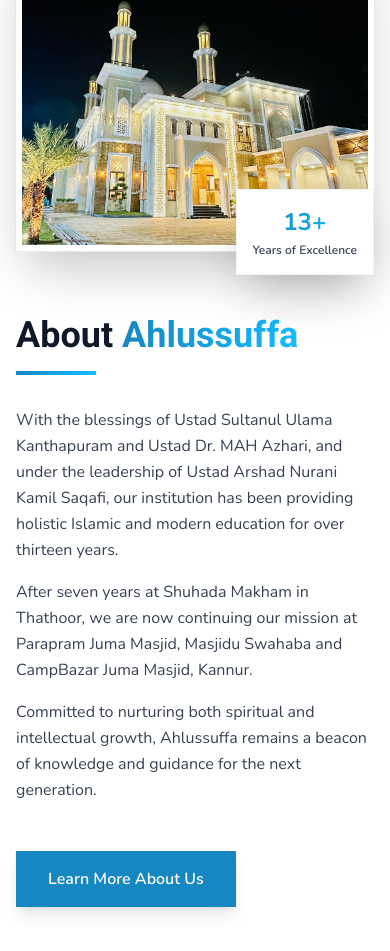
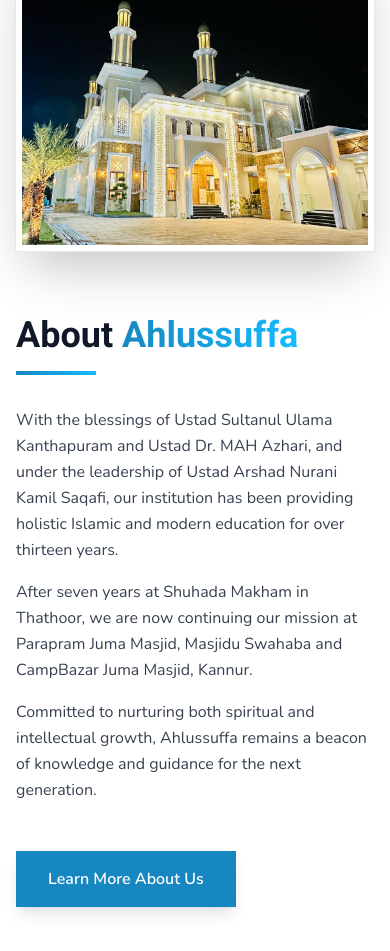
Before and after one commit to hxmood/ahlussuffadars, a Next.js app: page / in a window 390 px wide. Shown: the part 1687-2638 px from the top of the page. Built offline with nearby package versions, Linux system fonts and the light colour scheme.

Commit message:
items remove

```diff
--- a/app/page.js
+++ b/app/page.js
@@ -203,13 +203,13 @@
                 whileInView={{ opacity: 1, scale: 1, x: 0 }}
                 transition={{ delay: 0.5, duration: 0.5 }}
                 whileHover={{ scale: 1.05 }}
-                className="absolute -bottom-6 right-0 sm:-right-6 bg-white shadow-2xl p-4 sm:p-5 transform transition-all duration-300 border border-gray-100 max-w-[180px] sm:max-w-none"
+                className="hidden sm:block absolute -bottom-6 -right-6 bg-white shadow-2xl p-5 transform transition-all duration-300 border border-gray-100"
               >
                 <div className="text-center">
-                  <div className="text-2xl sm:text-3xl font-bold bg-gradient-to-r from-primary to-secondary bg-clip-text text-transparent mb-1 sm:mb-2">
+                  <div className="text-3xl font-bold bg-gradient-to-r from-primary to-secondary bg-clip-text text-transparent mb-2">
                     13+
                   </div>
-                  <div className="text-xs sm:text-sm font-semibold text-gray-700">Years of Excellence</div>
+                  <div className="text-sm font-semibold text-gray-700">Years of Excellence</div>
                 </div>
               </motion.div>
 
```
